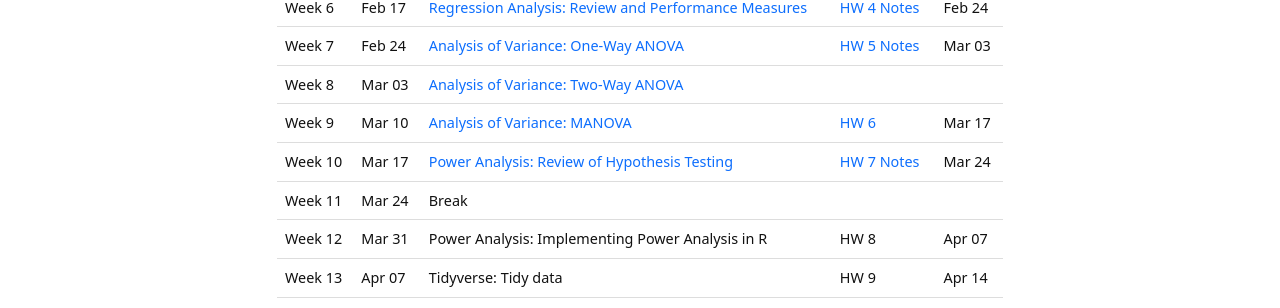
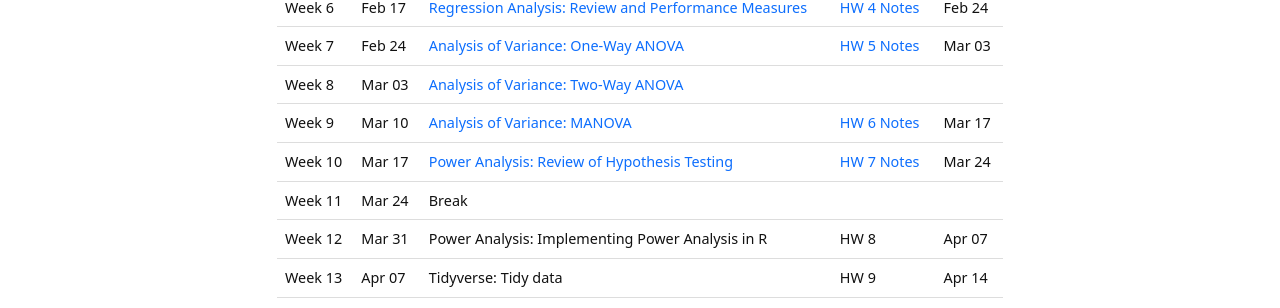
Before and after one commit to XiaoyuLiang/BIOE806-Spring2022, a Jekyll site: the page built from content/2-Schedule.md, in a window 1280 px wide. Shown: the part 380-688 px from the top of the page. Built offline with Jekyll 4.4.1, drawn with Linux system fonts in a browser that asks for light colours.

Commit message:
Update 2-Schedule.md

```diff
--- a/content/2-Schedule.md
+++ b/content/2-Schedule.md
@@ -92,7 +92,7 @@ tr:hover {background-color: #D6EEEE;}
     <td>Week 9</td>
     <td>Mar 10</td>
     <td><a href="/BIOE806-Spring2022/Lecture/9-Analysis-of-Variance-MANOVA.html">Analysis of Variance: MANOVA</a></td>
-    <td><a href="/BIOE806-Spring2022/HW/HW6.html">HW 6</a> </td>
+    <td><a href="/BIOE806-Spring2022/HW/HW6.html">HW 6</a> <a href="/BIOE806-Spring2022/HW/HW6-Notes.html">Notes</a></td>
     <td>Mar 17</td>
   </tr>
     <tr>
```
